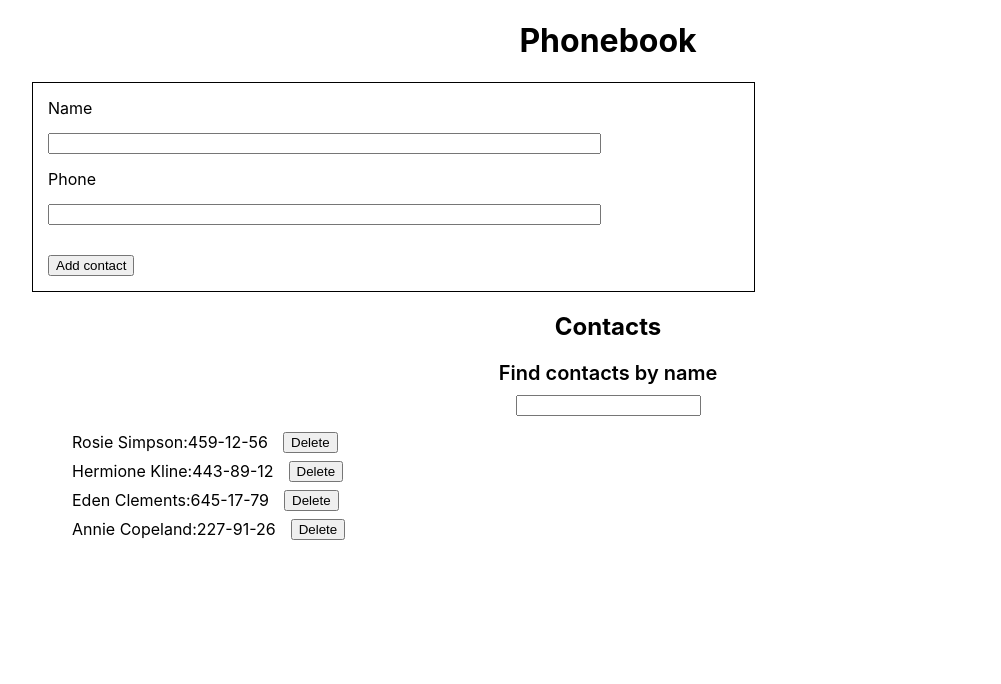
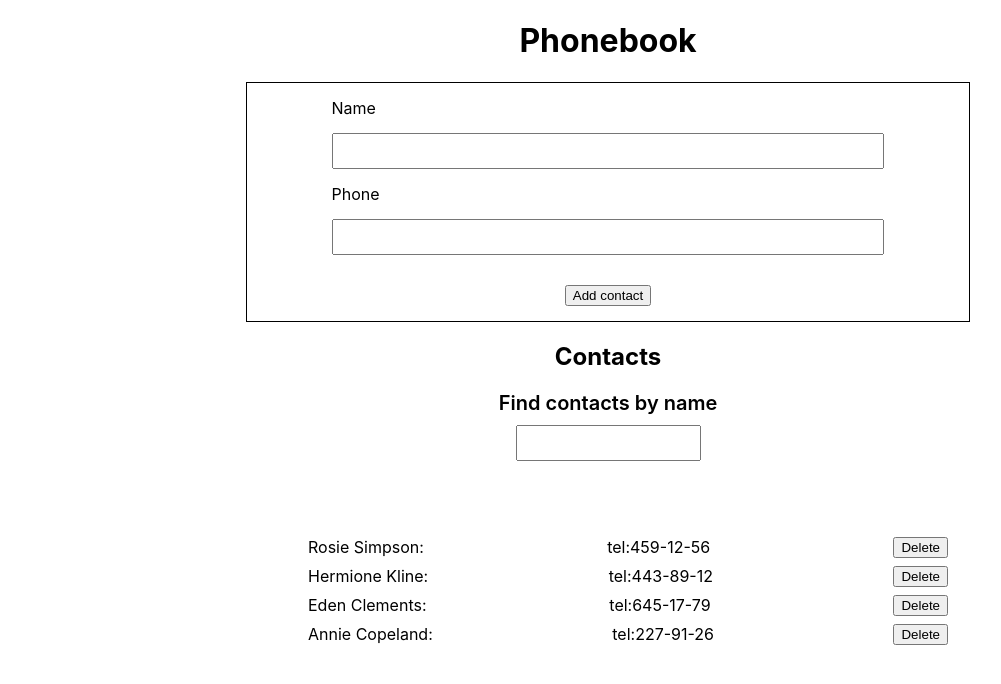
Before and after one commit to EugeneyCh/goit-react-hw-04-phonebook, a React (Create React App) app: page / in a window 1280 px wide. Shown: the top 684 px of the page, without its empty margins (32-1033 px from the left). Built offline with nearby package versions, Linux system fonts and the light colour scheme.

Commit message:
Next_Trying

```diff
--- a/src/components/App.module.css
+++ b/src/components/App.module.css
@@ -2,6 +2,7 @@
   width: 90%;
   display: flex;
   flex-direction: column;
+  align-items: center;
   margin: 0 auto;
 }
 .container h1 {
--- a/src/components/Contact/Contact.js
+++ b/src/components/Contact/Contact.js
@@ -5,7 +5,8 @@ import css from './Contact.module.css';
 function Contact({ contacts, onDeleteContact }) {
   return contacts.map(({ id, name, number }) => (
     <li key={id} className={css.contactRow}>
-      {name}:{number}{' '}
+      <span>{name}:</span>
+      <span>tel:{number}</span>
       <button onClick={() => onDeleteContact(id)}>Delete</button>
     </li>
   ));
--- a/src/components/Contact/Contact.module.css
+++ b/src/components/Contact/Contact.module.css
@@ -1,4 +1,6 @@
 .contactRow {
   display: flex;
+  justify-content: space-between;
+  width: 640px;
   gap: 15px;
 }
--- a/src/components/ContactForm/ContactForm.js
+++ b/src/components/ContactForm/ContactForm.js
@@ -22,10 +22,10 @@ function ContactForm({ onSubmit }) {
   const handleFormSubmit = e => {
     e.preventDefault();
     console.log('New data = ', user, number);
-
     onSubmit(user, number);
     reset();
   };
+
   const reset = () => {
     setUser('');
     setNumber('');
@@ -39,7 +39,7 @@ function ContactForm({ onSubmit }) {
           className={css.inputArea}
           type="text"
           name="name"
-          pattern="^[a-zA-Zа-яА-Я]+(([' -][a-zA-Zа-яА-Я ])?[a-zA-Zа-яА-Я]*)*$"
+          pattern="^[a-zA-Zа-яА-Я]+(([' \-][a-zA-Zа-яА-Я ])?[a-zA-Zа-яА-Я]*)*$"
           title="Name may contain only letters, apostrophe, dash and spaces. For example Adrian, Jacob Mercer, Charles de Batz de Castelmore d'Artagnan"
           required
           value={user}
@@ -52,7 +52,8 @@ function ContactForm({ onSubmit }) {
           className={css.inputArea}
           type="tel"
           name="number"
-          pattern="\+?\d{1,4}?[-.\s]?\(?\d{1,3}?\)?[-.\s]?\d{1,4}[-.\s]?\d{1,4}[-.\s]?\d{1,9}"
+          pattern="\+?[0-9\s-()]+"
+          // pattern="\+?\d{1,4}?[-.\s]?\(?\d{1,3}?\)?[-.\s]?\d{1,4}[-.\s]?\d{1,4}[-.\s]?\d{1,9}"
           title="Phone number must be digits and can contain spaces, dashes, parentheses and can start with +"
           required
           value={number}
@@ -67,9 +68,9 @@ function ContactForm({ onSubmit }) {
 }
 
 ContactForm.propTypes = {
-  handleFormSubmit: PropTypes.func.isRequired,
+  // handleFormSubmit: PropTypes.func.isRequired,
   onSubmit: PropTypes.func.isRequired,
-  handleChange: PropTypes.func.isRequired,
+  // handleChange: PropTypes.func.isRequired,
 };
 
 export default ContactForm;
--- a/src/components/ContactForm/ContactForm.module.css
+++ b/src/components/ContactForm/ContactForm.module.css
@@ -1,7 +1,7 @@
 .formEditor {
-  /* display: flex; */
-  /* flex-direction: column; */
-  /* align-items: center; */
+  display: flex;
+  flex-direction: column;
+  align-items: center;
   width: 60%;
   padding: 15px;
   border: 1px solid black;
@@ -16,6 +16,8 @@
 }
 
 .inputArea {
+  height: 30px;
+  line-height: 1.2;
   margin: 15px 0;
 }
 .contactButton {
--- a/src/components/Filter/Filter.js
+++ b/src/components/Filter/Filter.js
@@ -6,7 +6,12 @@ function Filter({ value, onChange }) {
   return (
     <label className={css.findZone}>
       Find contacts by name
-      <input type="text" value={value} onChange={onChange} />
+      <input
+        className={css.findInput}
+        type="text"
+        value={value}
+        onChange={onChange}
+      />
     </label>
   );
 }
--- a/src/components/Filter/Filter.module.css
+++ b/src/components/Filter/Filter.module.css
@@ -8,3 +8,6 @@
   font-size: 20px;
   font-weight: 600;
 }
+.findInput {
+  height: 30px;
+}
--- a/src/components/ListContacts/ListContacts.module.css
+++ b/src/components/ListContacts/ListContacts.module.css
@@ -1,5 +1,6 @@
 .contactList {
   display: flex;
   flex-direction: column;
+  padding-top: 60px;
   gap: 8px;
 }
```
